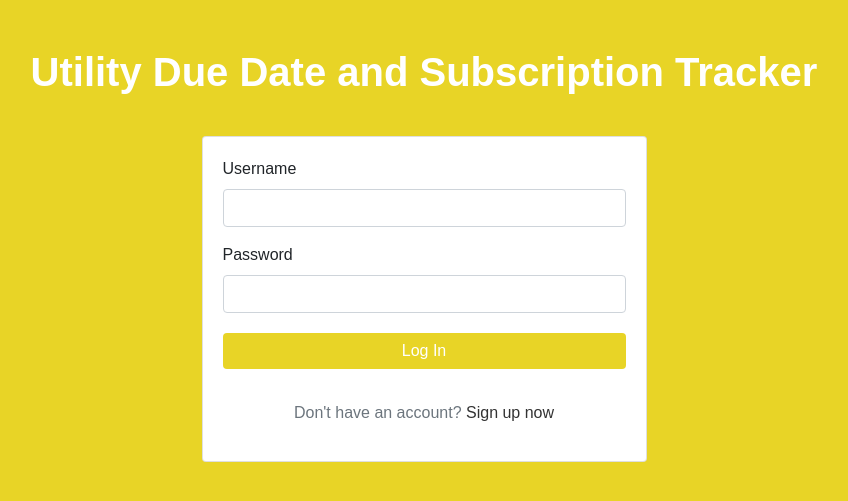
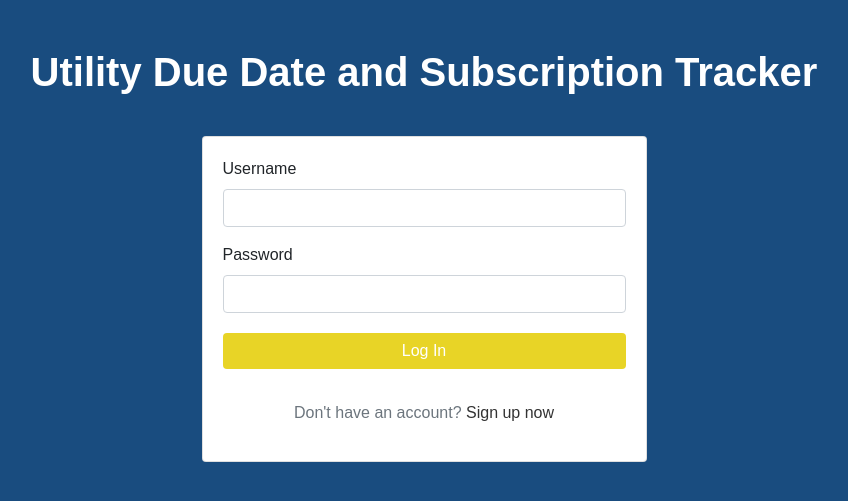
Before and after one commit to asocastro/PROJECT-SDF-UDDST, a PHP site: page /login.php in a window 1280 px wide. Shown: the top 501 px of the page, without its empty margins (216-1064 px from the left). Run offline with PHP 8.4, Linux system fonts and the light colour scheme; some web fonts are replaced.

Commit message:
Updated login.php

```diff
--- a/NEW/login.php
+++ b/NEW/login.php
@@ -97,8 +97,8 @@ if ($_SERVER["REQUEST_METHOD"] == "POST") {
     <link rel="stylesheet" href="https://stackpath.bootstrapcdn.com/bootstrap/4.5.2/css/bootstrap.min.css">
     <link rel='stylesheet' href='https://fonts.googleapis.com/css?family=Muli'>
     <style>
-        body{
-        background: #E8D426 !important;
+      body{
+        background: #194c7f !important;
         font-family: 'Muli', sans-serif;
 
       }
```
